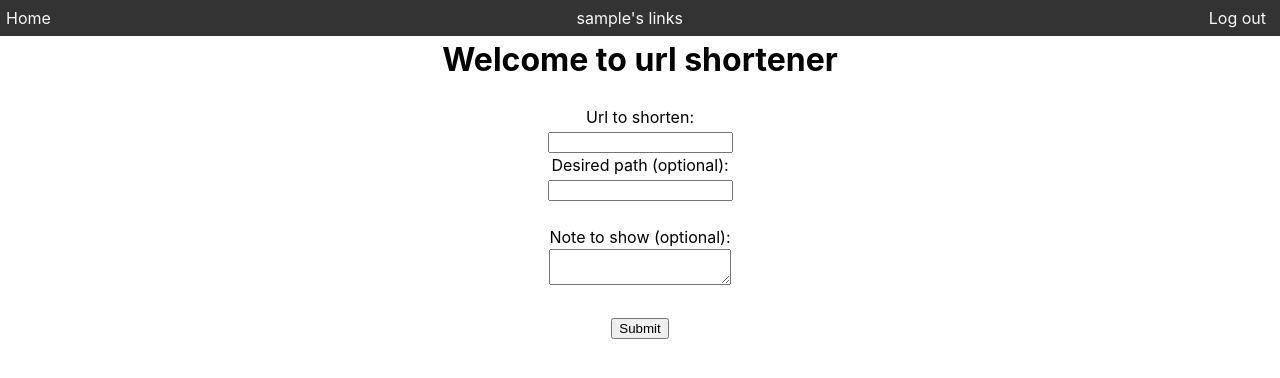
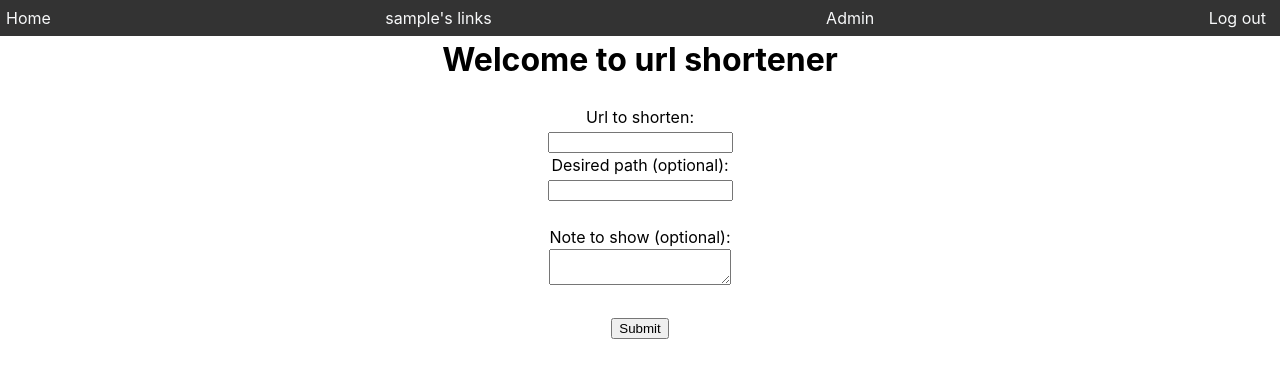
Before and after one commit to filipopo/UrlShortener, a Django app: page / in a window 1280 px wide. Shown: the top 378 px of the page. Run offline with Django 4.2, Linux system fonts and the light colour scheme; the visitor is signed in with stand-in values (Sample User, id 1).

Commit message:
Add admin link

```diff
--- a/app/webapp/templates/base.html
+++ b/app/webapp/templates/base.html
@@ -15,6 +15,9 @@
     <a class="nav-link" href="{% url 'index' %}">Home</a>
     {% if user.is_authenticated %}
       <a class="nav-link" href="{% url 'links' %}">{{ user }}'s links</a>
+      {% if user.is_staff %}
+        <a class="nav-link" href="{% url 'admin:index' %}">Admin</a>
+      {% endif %}
       <a class="nav-link" href="{% url 'logout' %}">Log out</a>
     {% else %}
       <a class="nav-link" href="{% url 'login' %}">Login / Register</a>
```
